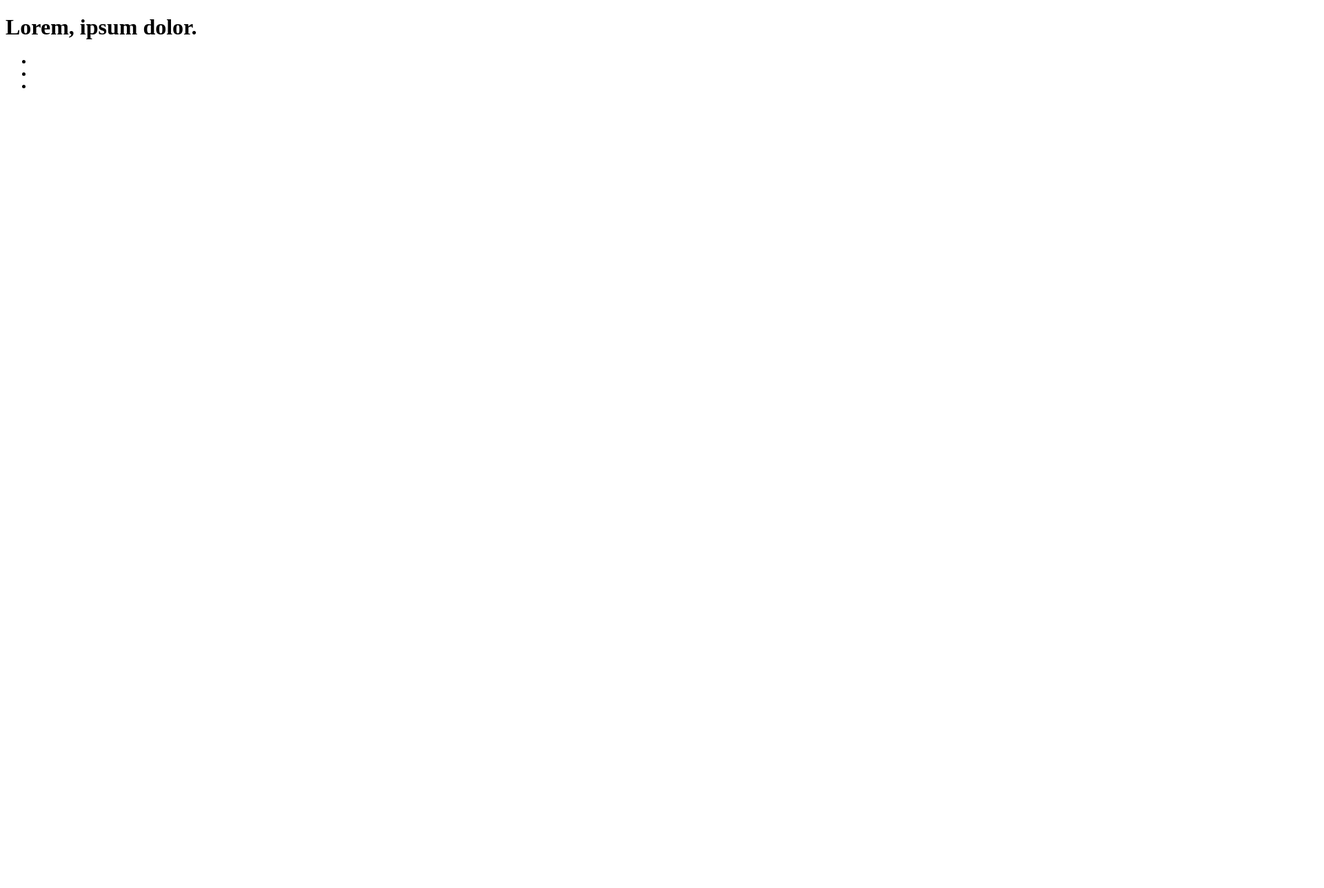
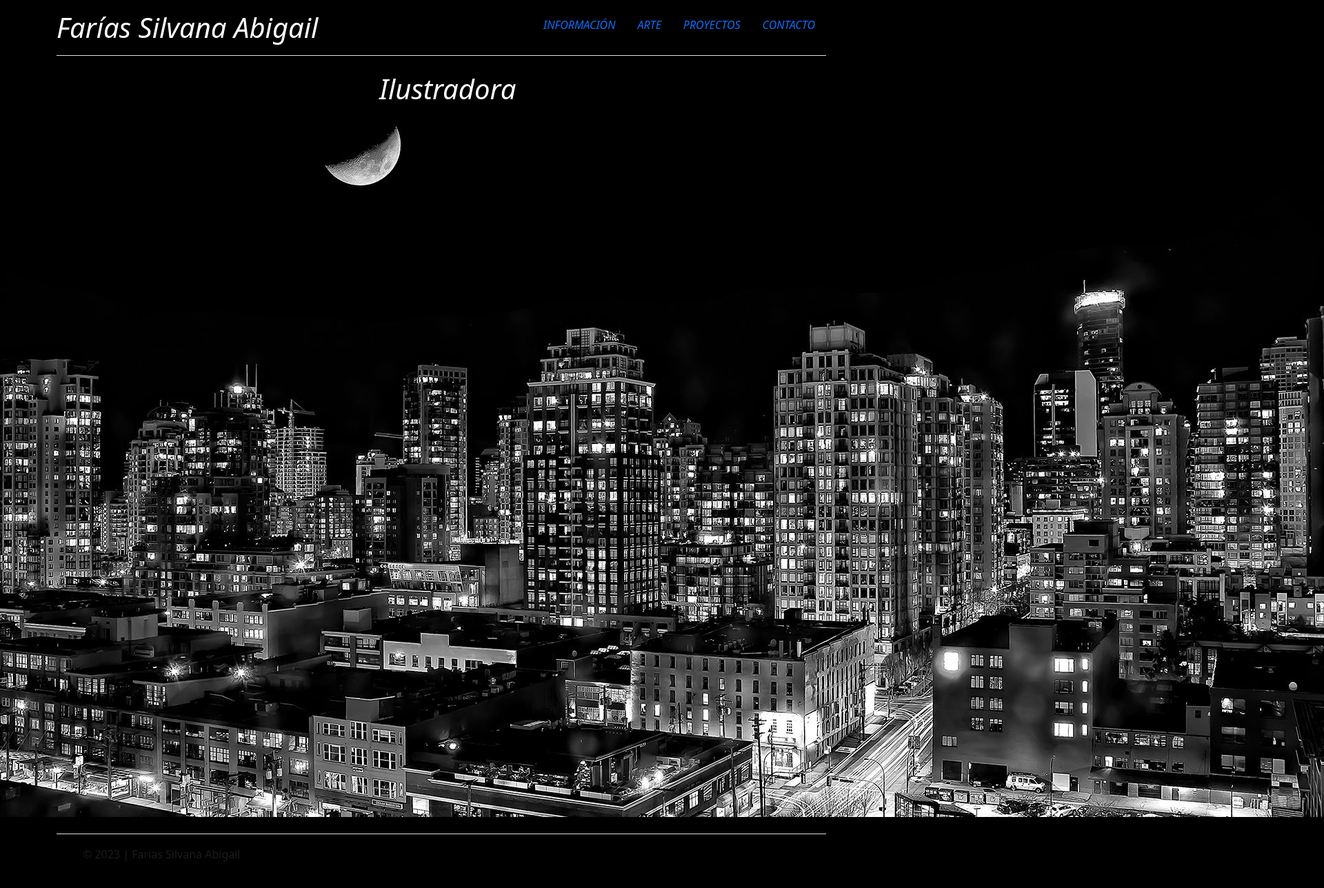
Before and after one commit to silfarias/TLP1-Portfolio-SilvanaFarias, a plain HTML site: page index.html in a window 1280 px wide. Shown: the whole page at 69% size, 1920 px wide, since content can reach past the window. Before the commit the page ends 800 px from the top, so only its background shows below. Drawn offline with nearby package versions, Linux system fonts and the light colour scheme.

Commit message:
agregué archivos html, implementé bootsatrap y estilo css

```diff
--- a/index.html
+++ b/index.html
@@ -1,49 +1,63 @@
 <!DOCTYPE html>
 <html lang="en">
+
 <head>
     <meta charset="UTF-8">
     <meta http-equiv="X-UA-Compatible" content="IE=edge">
     <meta name="viewport" content="width=device-width, initial-scale=1.0">
-    <title>Document</title>
+    <link href="https://cdn.jsdelivr.net/npm/bootstrap@5.3.0-alpha3/dist/css/bootstrap.min.css" rel="stylesheet"
+        integrity="sha384-KK94CHFLLe+nY2dmCWGMq91rCGa5gtU4mk92HdvYe+M/SXH301p5ILy+dN9+nJOZ" crossorigin="anonymous">
+    <link rel="stylesheet" href="style.css">
+    <title>Silvana</title>
 </head>
+
 <body>
-    <header>
-        <h1>Lorem, ipsum dolor.</h1>
 
-        <nav>
+    <div class="container">
+        <header class="d-flex flex-wrap justify-content-center py-3 mb-4 border-bottom">
+            <a href="index.html" class="d-flex align-items-center mb-3 mb-md-0 me-md-auto link-body-emphasis text-decoration-none">
+               <span class="display-6"><em id="nombre">Farías Silvana Abigail</em></span>
+            </a>
+            <ul class="nav nav-pills">
+                <li class="nav-item"><a href="info.html" class="nav-link"><em>INFORMACIÓN</em></a></li>
+                <li class="nav-item"><a href="arte.html" class="nav-link"><em>ARTE</em></a></li>
+                <li class="nav-item"><a href="#" class="nav-link"><em>PROYECTOS</em></a></li>
+                <li class="nav-item"><a href="#" class="nav-link"><em>CONTACTO</em></a></li>
+            </ul>
+        </header>
+    </div>
 
-            <ul>
-
-                <li></li>
-                <li></li>
-                <li></li>
-
-            </ul>
-        </nav>
-
-    </header>
-
-    <main>
-
-        <article>
-
-            <section>
-
-            </section>
-
-            <section>
-
-            </section>
-
-        </article>
-
-        <footer>
-
-        </footer>
-
-    </main>
+    <div class="container2">
+        <div class="col">
+            <main>
+                <section>
+                    <h3 class="display-6"><em>Ilustradora</em></h3>
+                    <img src="IMG/ciudad oscura.jpg" alt="ciudad oscura">
+                </section>
+            </main>
+        </div>
+    </div>
 
 
+    <div class="container">
+        <footer class="d-flex flex-wrap justify-content-between align-items-center py-3 my-4 border-top">
+          <div class="col-md-4 d-flex align-items-center">
+            <a href="/" class="mb-3 me-2 mb-md-0 text-body-secondary text-decoration-none lh-1">
+              <svg class="bi" width="30" height="24"><use xlink:href="#bootstrap"></use></svg>
+            </a>
+            <span class="mb-3 mb-md-0 text-body-secondary">© 2023 | Farías Silvana Abigail</span>
+          </div>
 
+          <ul class="nav col-md-4 justify-content-end list-unstyled d-flex">
+            <li class="ms-3"><a class="text-body-secondary" href="#"><svg class="bi" width="24" height="24"><use xlink:href="#twitter"></use></svg></a></li>
+            <li class="ms-3"><a class="text-body-secondary" href="#"><svg class="bi" width="24" height="24"><use xlink:href="#instagram"></use></svg></a></li>
+            <li class="ms-3"><a class="text-body-secondary" href="#"><svg class="bi" width="24" height="24"><use xlink:href="#facebook"></use></svg></a></li>
+          </ul>
+        </footer>
+      </div>
+
+    <script src="https://cdn.jsdelivr.net/npm/bootstrap@5.3.0-alpha3/dist/js/bootstrap.bundle.min.js"
+        integrity="sha384-ENjdO4Dr2bkBIFxQpeoTz1HIcje39Wm4jDKdf19U8gI4ddQ3GYNS7NTKfAdVQSZe"
+        crossorigin="anonymous"></script>
 </body>
 </html>
--- a/style.css
+++ b/style.css
@@ -0,0 +1,33 @@
+body {
+    background-color: rgb(0, 0, 0);
+    color: white;
+}
+
+#nombre {
+    color: white;
+}
+
+h3 {
+    position: absolute;
+    margin-left: 550px;
+}
+
+footer {
+    color: white;
+}
+
+
+
+
+
+
+
+
+
+
+
+
+p {
+    margin-left: 150px;
+    margin-right: 150px;
+}
```
Also changed, not shown: arte.html (added, +50 -0 lines), info.html (added, +68 -0 lines), IMG/4a268bb28ec4433841203961bf9170f0ebda7339_hq.gif (added), IMG/ciudad oscura corte.jpg (added), IMG/ciudad oscura.jpg (added), IMG/ciudad.jpg (added), IMG/giphy.gif (added), IMG/mano con lapiz.jpg (added), IMG/space.png (added), img dibujos/eren.jpg (added), img dibujos/haikyu.jpg (added), img dibujos/haikyuu.jpg (added), img dibujos/img.jpg (added), img dibujos/inumaki.jpg (added), 2 more files, 1 other file.
